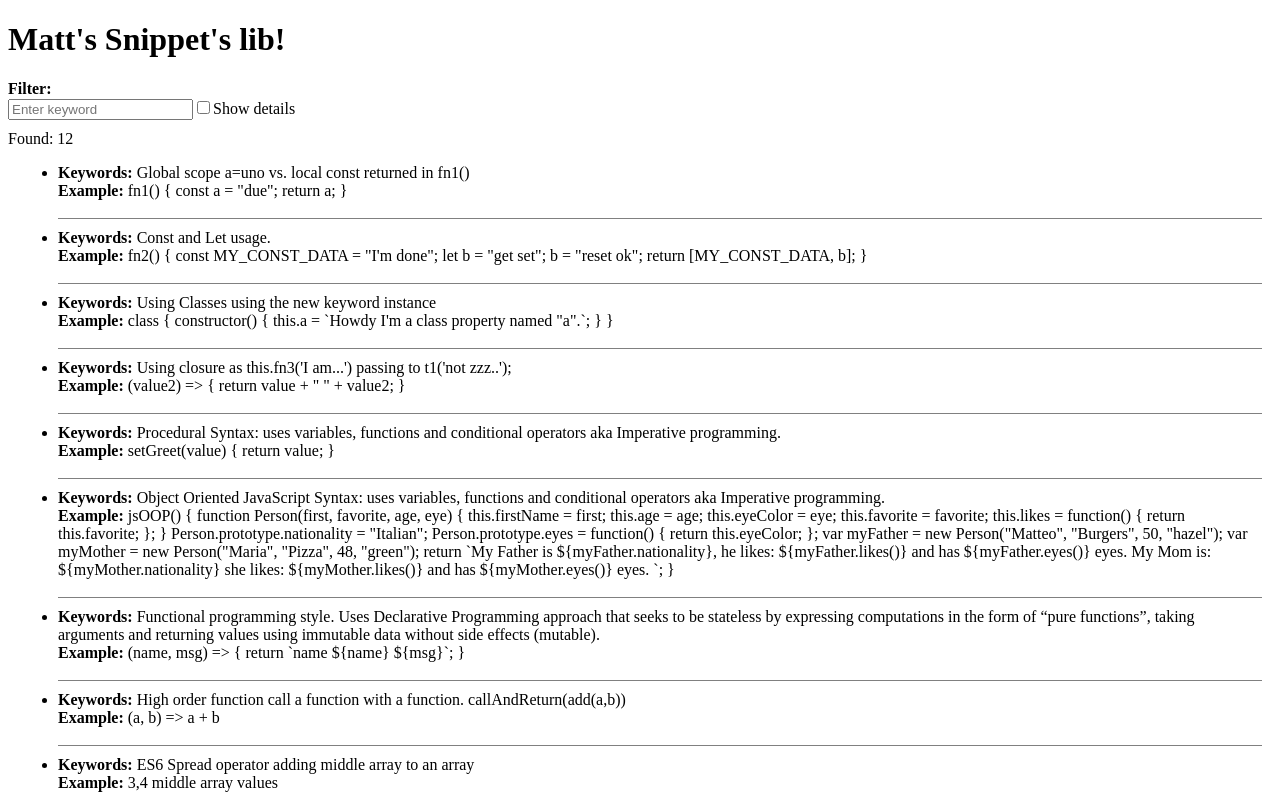
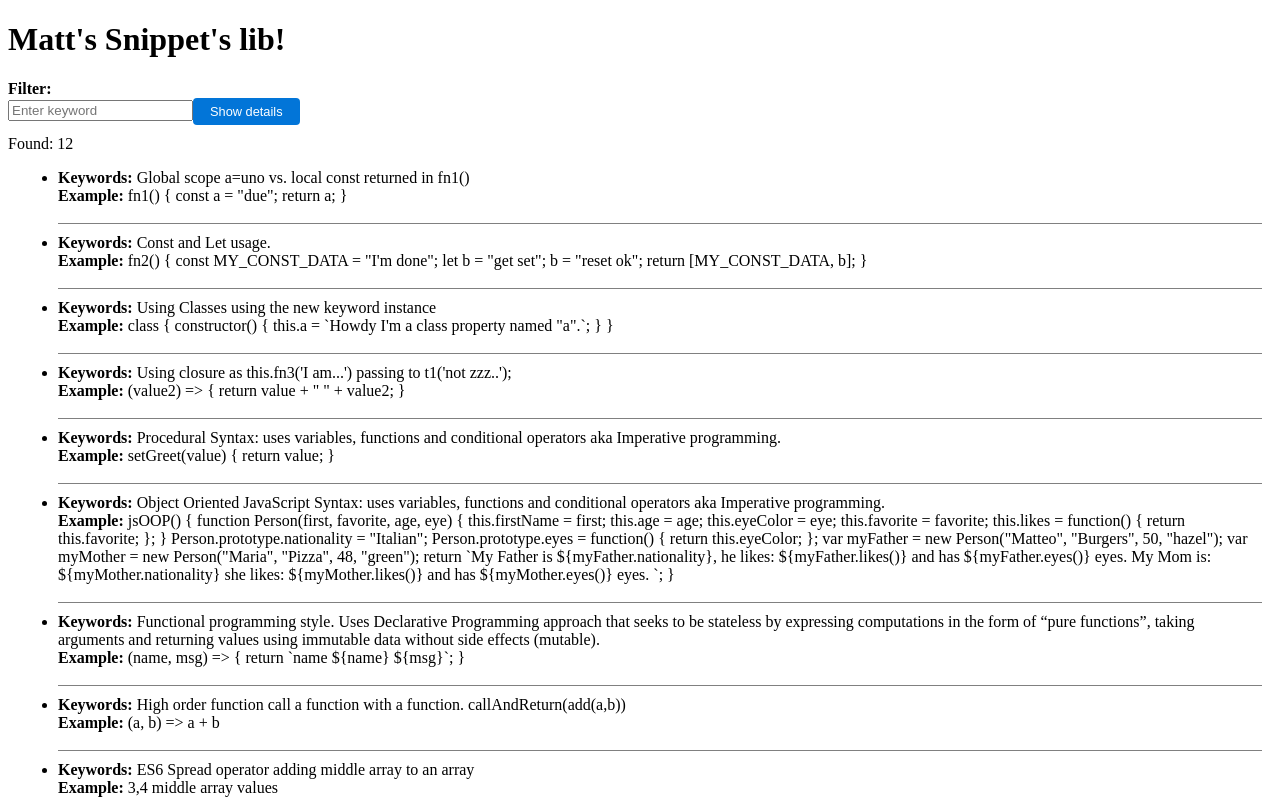
Before and after one commit to MatteoNY/miosnippets, an Angular app: page / in a window 1280 px wide. Shown: the top 800 px of the page. Built offline with nearby package versions, Linux system fonts and the light colour scheme.

Commit message:
change to toggle button

```diff
--- a/src/app/snipset/snipset.component.html
+++ b/src/app/snipset/snipset.component.html
@@ -7,8 +7,8 @@
                 <div class="col-md-3 col-lg-4 col-sm-3 col-xs-1" style="margin-bottom: 10px;">
                     <input #searchText class="form-control" type="text" placeholder="Enter keyword" id="search-input" (keyup)="onSearch(searchText.value)">
 
-                    <input #tDetails id="tDetails" type="checkbox" (change)="onToggleDetails($event)">
-                    <label for="tDetails">{{toggleDetailsText}}</label>
+                    <button #tDetails class="btn btn-primary" type="button" (click)="onToggleDetails($event)">{{toggleDetailsText}}</button>
+
                 </div>
             </div>
             <div class="row">
--- a/src/app/snipset/snipset.component.scss
+++ b/src/app/snipset/snipset.component.scss
@@ -6,3 +6,32 @@ li {
 footer {
     text-align: center;
 }
+
+.btn-primary {
+    color: #fff;
+    background-color: #0275d8;
+    border-color: #0275d8;
+}
+
+.btn-primary:hover {
+    color: #fff;
+    background-color: #025aa5;
+    border-color: #01549b;
+}
+
+.btn {
+    display: inline-block;
+    font-weight: 400;
+    line-height: 1.25;
+    text-align: center;
+    white-space: nowrap;
+    vertical-align: middle;
+    -webkit-user-select: none;
+    -moz-user-select: none;
+    -ms-user-select: none;
+    user-select: none;
+    border: 1px solid transparent;
+    padding: .3rem 1rem;
+    font-size: .8rem;
+    border-radius: .25rem;
+}
```
